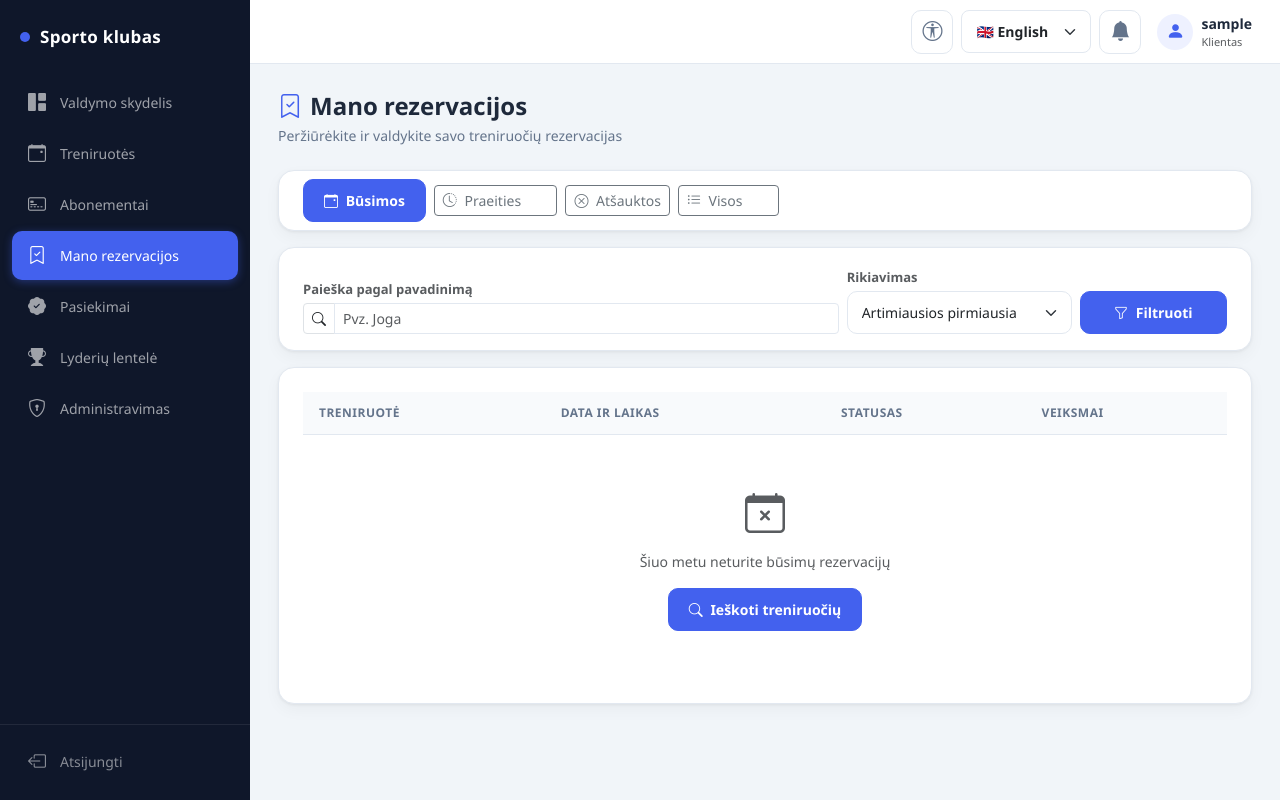
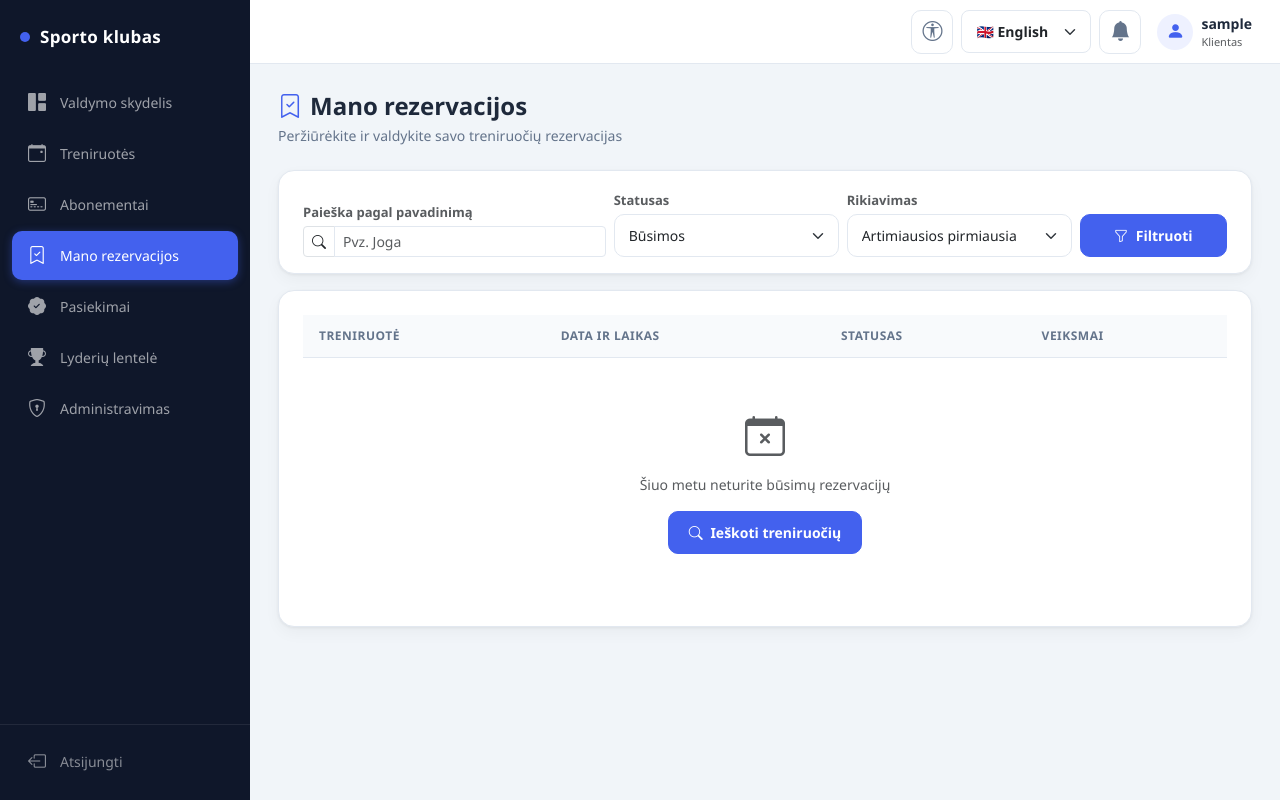
Before and after one commit to nedasber/sporto-klubas, a Django app: page /my-reservations/ in a window 1280 px wide. Run offline with Django 5.2, Linux system fonts and the light colour scheme; a user stored in the database is signed in; tables that the repository leaves empty hold one stand-in row (values such as "Sample post"); parts of the project's set-up code (start-up, migrations or seed data) failed here and were passed over.

Commit message:
Refactor reservation filters into single row with status dropdown

```diff
--- a/templates/gym/my_reservations.html
+++ b/templates/gym/my_reservations.html
@@ -8,38 +8,32 @@
   <p>{% trans "Peržiūrėkite ir valdykite savo treniruočių rezervacijas" %}</p>
 </div>
 
-<!-- TAB'AI -->
-<div class="s-card mb-3 py-2">
-  <div class="d-flex flex-wrap gap-2 align-items-center">
-    <a href="?tab=upcoming" class="btn btn-sm {% if tab == 'upcoming' %}btn-primary{% else %}btn-outline-secondary{% endif %}">
-      <i class="bi bi-calendar-event me-1"></i> {% trans "Būsimos" %}
-      {% if counts.upcoming %}<span class="badge ms-1" style="background:rgba(255,255,255,0.3);">{{ counts.upcoming }}</span>{% endif %}
-    </a>
-    <a href="?tab=past" class="btn btn-sm {% if tab == 'past' %}btn-primary{% else %}btn-outline-secondary{% endif %}">
-      <i class="bi bi-clock-history me-1"></i> {% trans "Praeities" %}
-      {% if counts.past %}<span class="badge ms-1" style="background:rgba(255,255,255,0.3);">{{ counts.past }}</span>{% endif %}
-    </a>
-    <a href="?tab=cancelled" class="btn btn-sm {% if tab == 'cancelled' %}btn-primary{% else %}btn-outline-secondary{% endif %}">
-      <i class="bi bi-x-circle me-1"></i> {% trans "Atšauktos" %}
-      {% if counts.cancelled %}<span class="badge ms-1" style="background:rgba(255,255,255,0.3);">{{ counts.cancelled }}</span>{% endif %}
-    </a>
-    <a href="?tab=all" class="btn btn-sm {% if tab == 'all' %}btn-primary{% else %}btn-outline-secondary{% endif %}">
-      <i class="bi bi-list-ul me-1"></i> {% trans "Visos" %}
-      {% if counts.all %}<span class="badge ms-1" style="background:rgba(255,255,255,0.3);">{{ counts.all }}</span>{% endif %}
-    </a>
-  </div>
-</div>
-
-<!-- PAIEŠKA IR RIKIAVIMAS -->
+<!-- FILTRAI: PAIEŠKA + STATUSAS + RIKIAVIMAS VIENOJE EILUTĖJE -->
 <form method="get" class="s-card mb-3 py-3">
-  <input type="hidden" name="tab" value="{{ tab }}">
   <div class="row g-2 align-items-end">
-    <div class="col-md-7">
+    <div class="col-md-4">
       <label class="form-label small mb-1 text-muted">{% trans "Paieška pagal pavadinimą" %}</label>
       <div class="input-group input-group-sm">
         <span class="input-group-text bg-white"><i class="bi bi-search"></i></span>
         <input type="text" name="q" value="{{ search_query }}" class="form-control" placeholder="{% trans 'Pvz. Joga' %}">
       </div>
+    </div>
+    <div class="col-md-3">
+      <label class="form-label small mb-1 text-muted">{% trans "Statusas" %}</label>
+      <select name="tab" class="form-select form-select-sm">
+        <option value="upcoming" {% if tab == "upcoming" %}selected{% endif %}>
+          {% trans "Būsimos" %}{% if counts.upcoming %} ({{ counts.upcoming }}){% endif %}
+        </option>
+        <option value="past" {% if tab == "past" %}selected{% endif %}>
+          {% trans "Praeities" %}{% if counts.past %} ({{ counts.past }}){% endif %}
+        </option>
+        <option value="cancelled" {% if tab == "cancelled" %}selected{% endif %}>
+          {% trans "Atšauktos" %}{% if counts.cancelled %} ({{ counts.cancelled }}){% endif %}
+        </option>
+        <option value="all" {% if tab == "all" %}selected{% endif %}>
+          {% trans "Visos" %}{% if counts.all %} ({{ counts.all }}){% endif %}
+        </option>
+      </select>
     </div>
     <div class="col-md-3">
       <label class="form-label small mb-1 text-muted">{% trans "Rikiavimas" %}</label>
```
